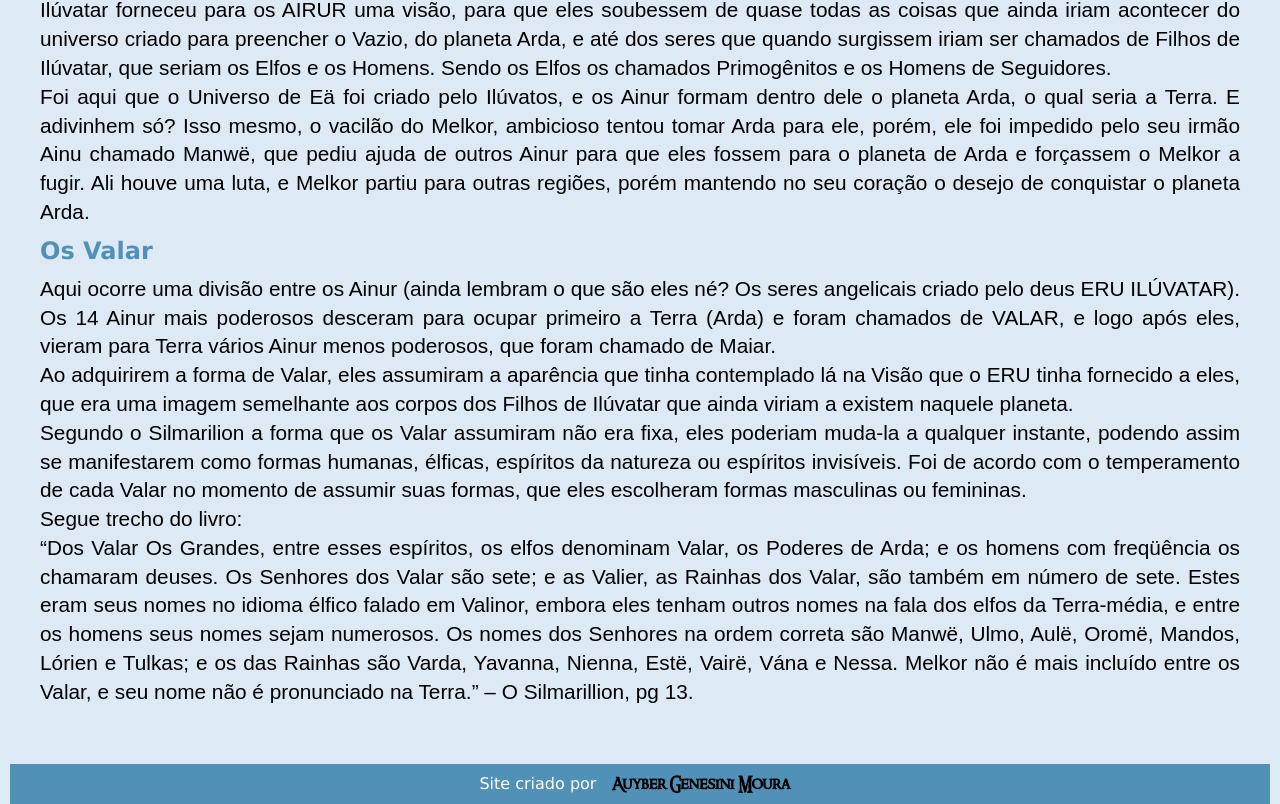
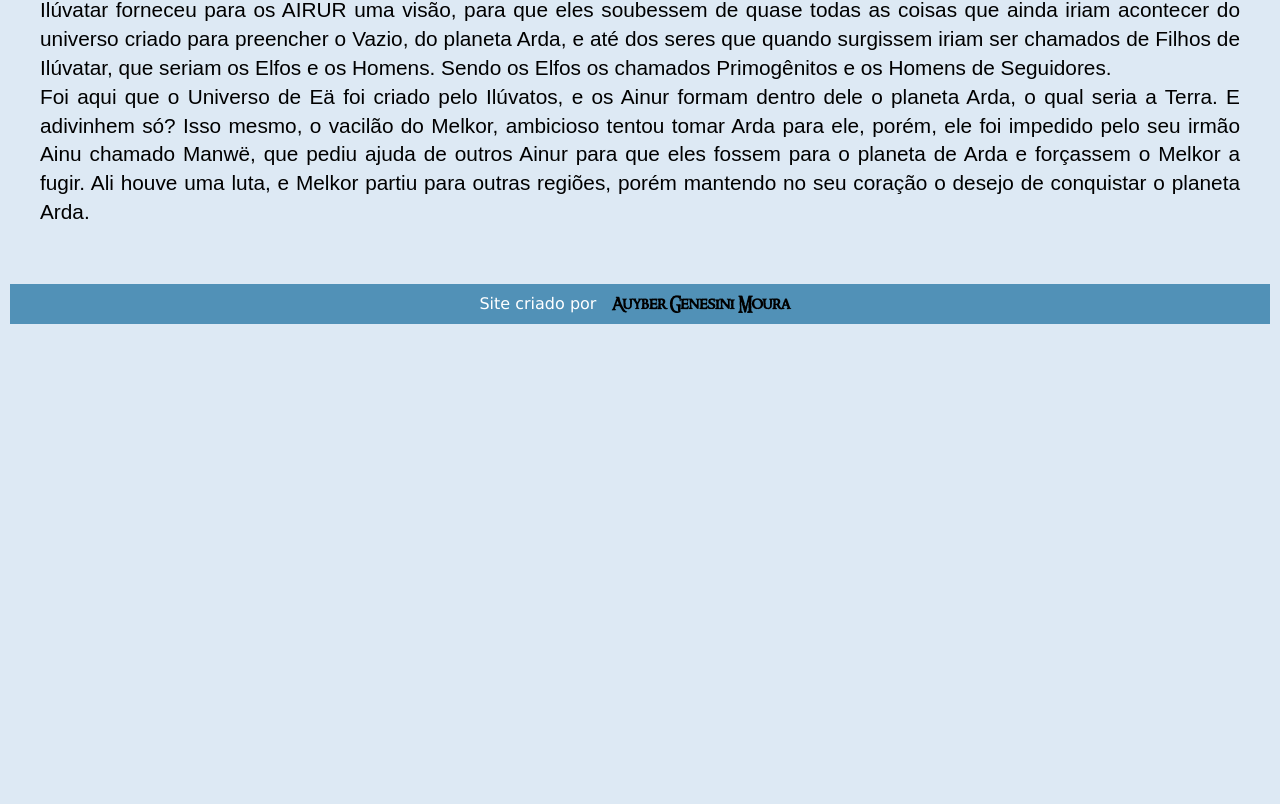
Before and after one commit to auyber/the_middle_fan, a plain HTML site: page paginas/ainulindale.html in a window 1280 px wide. Shown: the part 665-1469 px from the top of the page. After the commit the page ends 989 px from the top, so only its background shows below. Drawn offline with Linux system fonts and the light colour scheme.

Commit message:
Update ainulindale.html

```diff
--- a/paginas/ainulindale.html
+++ b/paginas/ainulindale.html
@@ -37,13 +37,7 @@
         <p>ERU percebendo que a harmonia havia sido quebrada, ele se levantou e começou a tocar um terceiro tema, que não podia ser extinto, trazendo com essa música o que seriam as sementes de tudo aquilo que ainda iria existir na história do universo, inclusive sobre todas as pessoas que iriam habitá-lo.</p>
         <p>Ilúvatar forneceu para  os  AIRUR uma visão, para que eles soubessem de quase todas as coisas que ainda iriam acontecer do universo criado para preencher o Vazio, do planeta Arda, e até dos seres que quando surgissem iriam ser chamados de Filhos de Ilúvatar, que seriam os Elfos e os Homens. Sendo os Elfos os chamados Primogênitos e os Homens de Seguidores.</p>
         <p>Foi aqui que o Universo de Eä foi criado pelo Ilúvatos, e os Ainur formam dentro dele o planeta Arda, o qual seria a Terra. E adivinhem só? Isso mesmo, o vacilão do Melkor, ambicioso tentou tomar Arda para ele, porém, ele foi impedido pelo seu irmão Ainu chamado Manwë, que pediu ajuda de outros Ainur para que eles fossem para o planeta de Arda e forçassem o Melkor a fugir. Ali houve uma luta, e Melkor partiu para outras regiões, porém mantendo no seu coração o desejo de conquistar o planeta Arda.</p>
-        <h2>Os Valar</h2>
-        <p>Aqui ocorre uma divisão entre os Ainur (ainda lembram o que são eles né? Os seres angelicais criado pelo deus ERU ILÚVATAR). Os 14 Ainur mais poderosos desceram para ocupar primeiro a Terra (Arda) e foram chamados de VALAR, e logo após eles, vieram para Terra vários Ainur menos poderosos, que foram chamado de Maiar.
-        </p>
-        <p>Ao adquirirem a forma de Valar, eles assumiram a aparência que tinha contemplado lá na Visão que o ERU tinha fornecido a eles, que era uma imagem semelhante aos corpos dos Filhos de Ilúvatar que ainda viriam a existem naquele planeta.</p>
-        <p>Segundo o Silmarilion a forma que os Valar assumiram não era fixa, eles poderiam muda-la a qualquer instante, podendo assim se manifestarem como formas humanas, élficas, espíritos da natureza ou espíritos invisíveis. Foi de acordo com o temperamento de cada Valar no momento de assumir suas formas, que eles escolheram formas masculinas ou femininas.</p>
-        <p>Segue trecho do livro:</p>
-        <p>“Dos Valar Os Grandes, entre esses espíritos, os elfos denominam Valar, os Poderes de Arda; e os homens com freqüência os chamaram deuses. Os Senhores dos Valar são sete; e as Valier, as Rainhas dos Valar, são também em número de sete. Estes eram seus nomes no idioma élfico falado em Valinor, embora eles tenham outros nomes na fala dos elfos da Terra-média, e entre os homens seus nomes sejam numerosos. Os nomes dos Senhores na ordem correta são Manwë, Ulmo, Aulë, Oromë, Mandos, Lórien e Tulkas; e os das Rainhas são Varda, Yavanna, Nienna, Estë, Vairë, Vána e Nessa. Melkor não é mais incluído entre os Valar, e seu nome não é pronunciado na Terra.” – O Silmarillion, pg 13.</p>
+
 <br>
 <br>
 
```
